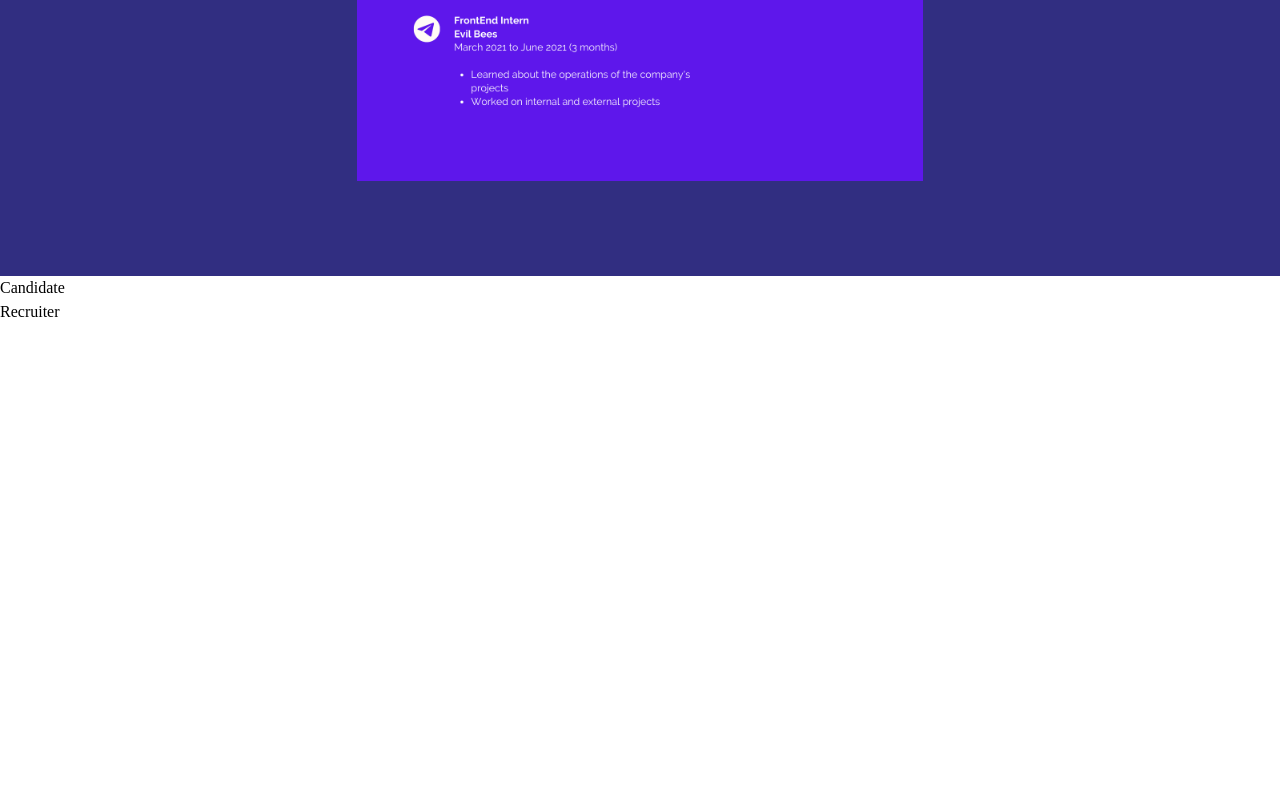
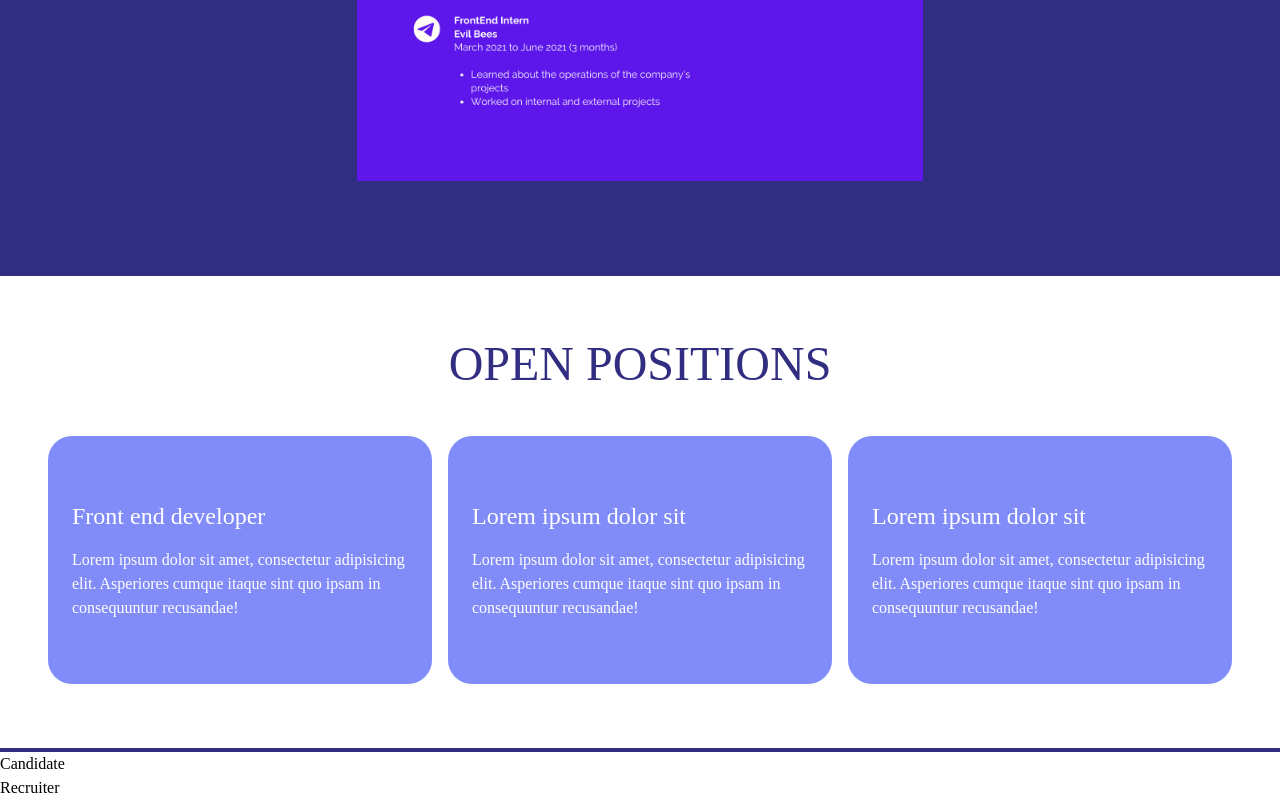
Before and after one commit to nikolap994/recruit_em, a Next.js app: page / in a window 1280 px wide. Shown: the part 1416-2216 px from the top of the page. Before the commit the page ends 1740 px from the top, so only its background shows below. Built offline with nearby package versions, Linux system fonts and the light colour scheme.

Commit message:
Add Open Positions component

```diff
--- /dev/null
+++ b/src/components/OpenPositions.js
@@ -0,0 +1,28 @@
+import OpenPosition from "./OpenPosition";
+
+function OpenPositions() {
+	return (
+		<section className="py-16 border-b-4 border-indigo-900 max-w-7xl mx-auto">
+			<h2 className="text-5xl text-indigo-900 text-center uppercase mb-12">
+				Open positions
+			</h2>
+
+			<div className="grid grid-cols-2 lg:grid-cols-3 gap-4 px-12">
+				<OpenPosition
+					positionTitle="Front end developer"
+					positionShortDescription="Lorem ipsum dolor sit amet, consectetur adipisicing elit. Asperiores cumque itaque sint quo ipsam in consequuntur recusandae!"
+				/>
+				<OpenPosition
+					positionTitle="Lorem ipsum dolor sit"
+					positionShortDescription="Lorem ipsum dolor sit amet, consectetur adipisicing elit. Asperiores cumque itaque sint quo ipsam in consequuntur recusandae!"
+				/>
+				<OpenPosition
+					positionTitle="Lorem ipsum dolor sit"
+					positionShortDescription="Lorem ipsum dolor sit amet, consectetur adipisicing elit. Asperiores cumque itaque sint quo ipsam in consequuntur recusandae!"
+				/>
+			</div>
+		</section>
+	);
+}
+
+export default OpenPositions;
--- a/src/pages/index.js
+++ b/src/pages/index.js
@@ -2,6 +2,7 @@ import Link from "next/link";
 import Header from "@/components/Header";
 import Hero from "@/components/Hero";
 import Resume from "@/components/Resume";
+import OpenPositions from "@/components/OpenPositions";
 
 export default function Home() {
 	return (
@@ -9,6 +10,7 @@ export default function Home() {
 			<Header />
 			<Hero />
 			<Resume />
+			<OpenPositions />
 			<div>
 				<Link href="/candidate">Candidate</Link>
 			</div>
```
